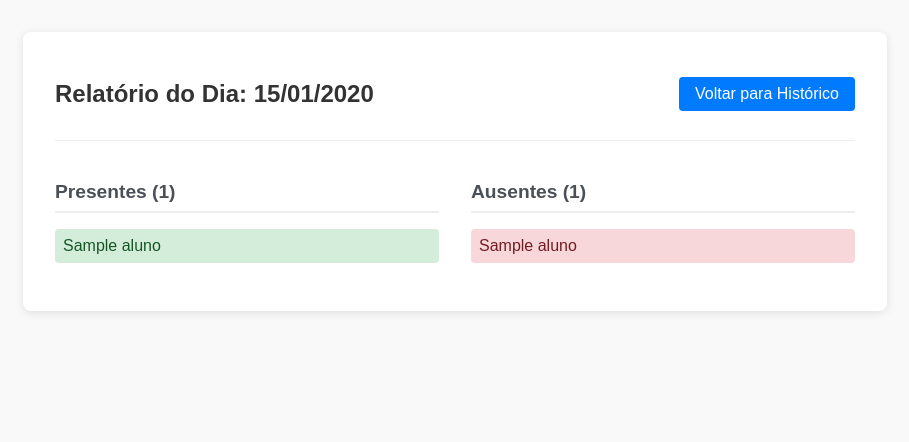
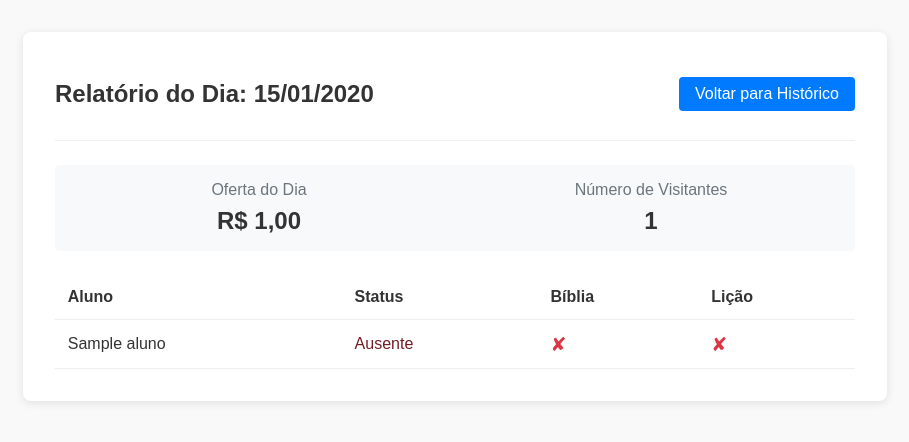
Before and after one commit to MOISES-DARLAN/ebd-gestao, a Django app: template reports/templates/reports/chamada_detalhes.html in a window 1280 px wide. Shown: the top 442 px of the page, without its empty margins (185-1094 px from the left). Run offline with Django 5.2, Linux system fonts and the light colour scheme; tables that the repository leaves empty hold one stand-in row (values such as "Sample post"); the template is opened without the code that fills it: values that come from a table or form of the project are taken from there, most other values are stand-ins (such as "Sample title", 1, 10 or a date in 2020).

Commit message:
feat: exibe dados de oferta, visitantes, biblia e licao nos relatorios

```diff
--- a/reports/templates/reports/chamada_detalhes.html
+++ b/reports/templates/reports/chamada_detalhes.html
@@ -9,15 +9,16 @@
         .header { display: flex; justify-content: space-between; align-items: center; border-bottom: 1px solid #eee; padding-bottom: 1rem; margin-bottom: 1.5rem; }
         .header h1 { font-size: 1.5rem; }
         .back-link { text-decoration: none; background: #007bff; color: white; padding: 0.5rem 1rem; border-radius: 4px; }
-        .report-grid { display: grid; grid-template-columns: 1fr 1fr; gap: 2rem; }
-        .report-section h2 { font-size: 1.2rem; color: #495057; border-bottom: 2px solid #eee; padding-bottom: 0.5rem; }
-        .student-list { list-style: none; padding: 0; }
-        .student-list li { padding: 0.5rem; border-radius: 4px; margin-bottom: 0.5rem; }
-        .presentes li { background-color: #d4edda; color: #155724; }
-        .ausentes li { background-color: #f8d7da; color: #721c24; }
-        @media (max-width: 600px) {
-            .report-grid { grid-template-columns: 1fr; }
-        }
+        .summary-grid { display: grid; grid-template-columns: 1fr 1fr; gap: 1rem; background-color: #f8f9fa; padding: 1rem; border-radius: 5px; margin-bottom: 1.5rem; }
+        .summary-item { text-align: center; }
+        .summary-item h2 { font-size: 1rem; color: #6c757d; margin: 0 0 0.5rem 0; font-weight: normal; }
+        .summary-item p { font-size: 1.5rem; font-weight: bold; margin: 0; }
+        .report-table { width: 100%; border-collapse: collapse; }
+        .report-table th, .report-table td { text-align: left; padding: 0.8rem; border-bottom: 1px solid #eee; }
+        .status-presente { color: #155724; font-weight: bold; }
+        .status-ausente { color: #721c24; }
+        .check-icon { color: #28a745; font-size: 1.2rem; }
+        .cross-icon { color: #dc3545; font-size: 1.2rem; }
     </style>
 </head>
 <body>
@@ -27,29 +28,57 @@
             <a href="{% url 'reports:history' chamada.turma.id %}" class="back-link">Voltar para Histórico</a>
         </div>
 
-        <div class="report-grid">
-            <div class="report-section presentes">
-                <h2>Presentes ({{ alunos_presentes.count }})</h2>
-                <ul class="student-list">
-                    {% for aluno in alunos_presentes %}
-                        <li>{{ aluno.nome_completo }}</li>
-                    {% empty %}
-                        <li>Nenhum aluno esteve presente.</li>
-                    {% endfor %}
-                </ul>
+        <div class="summary-grid">
+            <div class="summary-item">
+                <h2>Oferta do Dia</h2>
+                <p>R$ {{ chamada.oferta_do_dia }}</p>
             </div>
-
-            <div class="report-section ausentes">
-                <h2>Ausentes ({{ alunos_ausentes|length }})</h2>
-                <ul class="student-list">
-                    {% for aluno in alunos_ausentes %}
-                        <li>{{ aluno.nome_completo }}</li>
-                    {% empty %}
-                        <li>Todos os alunos estiveram presentes.</li>
-                    {% endfor %}
-                </ul>
+            <div class="summary-item">
+                <h2>Número de Visitantes</h2>
+                <p>{{ chamada.visitantes }}</p>
             </div>
         </div>
+
+        <table class="report-table">
+            <thead>
+                <tr>
+                    <th>Aluno</th>
+                    <th>Status</th>
+                    <th>Bíblia</th>
+                    <th>Lição</th>
+                </tr>
+            </thead>
+            <tbody>
+                {% for aluno in alunos_da_turma %}
+                <tr>
+                    <td>{{ aluno.nome_completo }}</td>
+                    <td>
+                        {% if aluno.id in ids_presentes %}
+                            <span class="status-presente">Presente</span>
+                        {% else %}
+                            <span class="status-ausente">Ausente</span>
+                        {% endif %}
+                    </td>
+                    <td>
+                        {% if aluno.id in ids_com_biblia %}
+                            <span class="check-icon">&#10004;</span>
+                        {% else %}
+                            <span class="cross-icon">&#10008;</span>
+                        {% endif %}
+                    </td>
+                    <td>
+                        {% if aluno.id in ids_com_licao %}
+                            <span class="check-icon">&#10004;</span>
+                        {% else %}
+                            <span class="cross-icon">&#10008;</span>
+                        {% endif %}
+                    </td>
+                </tr>
+                {% empty %}
+                <tr><td colspan="4">Nenhum aluno cadastrado nesta turma.</td></tr>
+                {% endfor %}
+            </tbody>
+        </table>
     </div>
 </body>
 </html>
```
Also changed, not shown: reports/templates/reports/attendance_history.html (+13 -9 lines), reports/views.py (+7 -8 lines).
